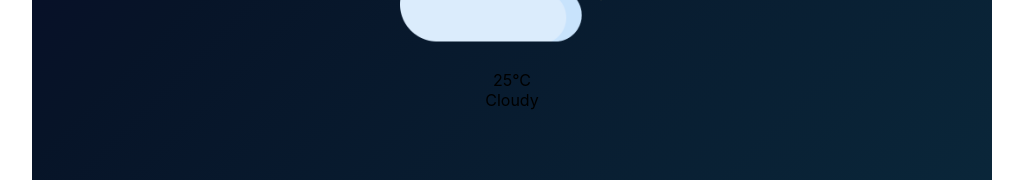
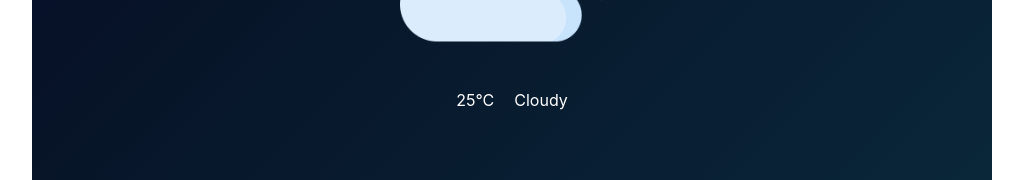
Before and after one commit to abdozayan12/weather-app, a React (Create React App) app: page / in a window 1280 px wide. Shown: the part 377-557 px from the top of the page, without its empty margins (128-1151 px from the left). Built offline with nearby package versions, Linux system fonts and the light colour scheme.

Commit message:
fix camel case linter error

```diff
--- a/src/component/weatherApp/WeatherApp.jsx
+++ b/src/component/weatherApp/WeatherApp.jsx
@@ -1,30 +1,30 @@
 import React from 'react';
 import './weatherApp.css';
 
-import search_icon from '../assets/search.png';
-import clear_icon from '../assets/clear.png';
-import cloud_icon from '../assets/cloud.png';
-import rain_icon from '../assets/rain.png';
-import snow_icon from '../assets/snow.png';
-import drizzle_icon from '../assets/drizzle.png';
-import humidity_icon from '../assets/humidity.png';
-import wind_icon from '../assets/wind.png';
+import searchIcon from '../assets/search.png';
+import clearIcon from '../assets/clear.png';
+import cloudIcon from '../assets/cloud.png';
+import rainIcon from '../assets/rain.png';
+import snowIcon from '../assets/snow.png';
+import drizzleIcon from '../assets/drizzle.png';
+import humidityIcon from '../assets/humidity.png';
+import windIcon from '../assets/wind.png';
 
 const WeatherApp = () => (
   <div className="container">
     <div className="top-section">
       <input type="text" placeholder="Search for places" className="CityInput" />
       <div className="search-icon">
-        <img src={search_icon} alt="search_icon" />
+        <img src={searchIcon} alt="searchIcon" />
       </div>
     </div>
-    <div className='weather-icon'>
-        <img src={cloud_icon} alt='cloud_icon' />
-        </div>
-        <div className='weather-info'>
-            <div className='temperature'>25°C</div>
-            <div className='weather'>Cloudy</div>
-          </div>
+    <div className="weather-icon">
+      <img src={cloudIcon} alt="cloudIcon" />
+    </div>
+    <div className="weather-info">
+      <div className="temperature">25°C</div>
+      <div className="weather">Cloudy</div>
+    </div>
   </div>
 );
 
--- a/src/component/weatherApp/weatherApp.css
+++ b/src/component/weatherApp/weatherApp.css
@@ -39,3 +39,12 @@ width: 75%;
   color: #fff;
   cursor: pointer;
 }
+
+.weather-info {
+  display: flex;
+  justify-content: center;
+  align-items: center;
+  gap: 20px;
+  padding: 20px;
+  color: #fff;
+}
```
